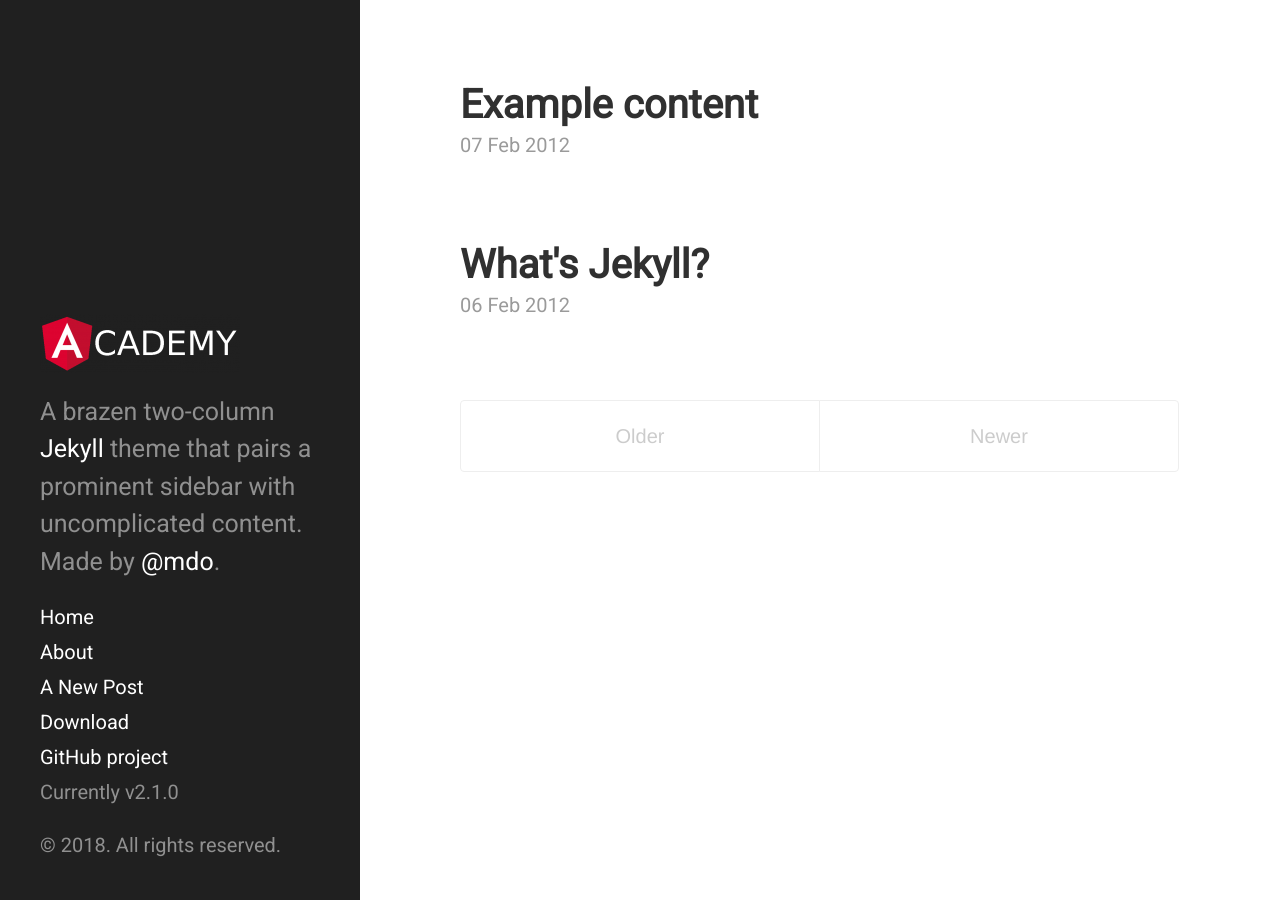
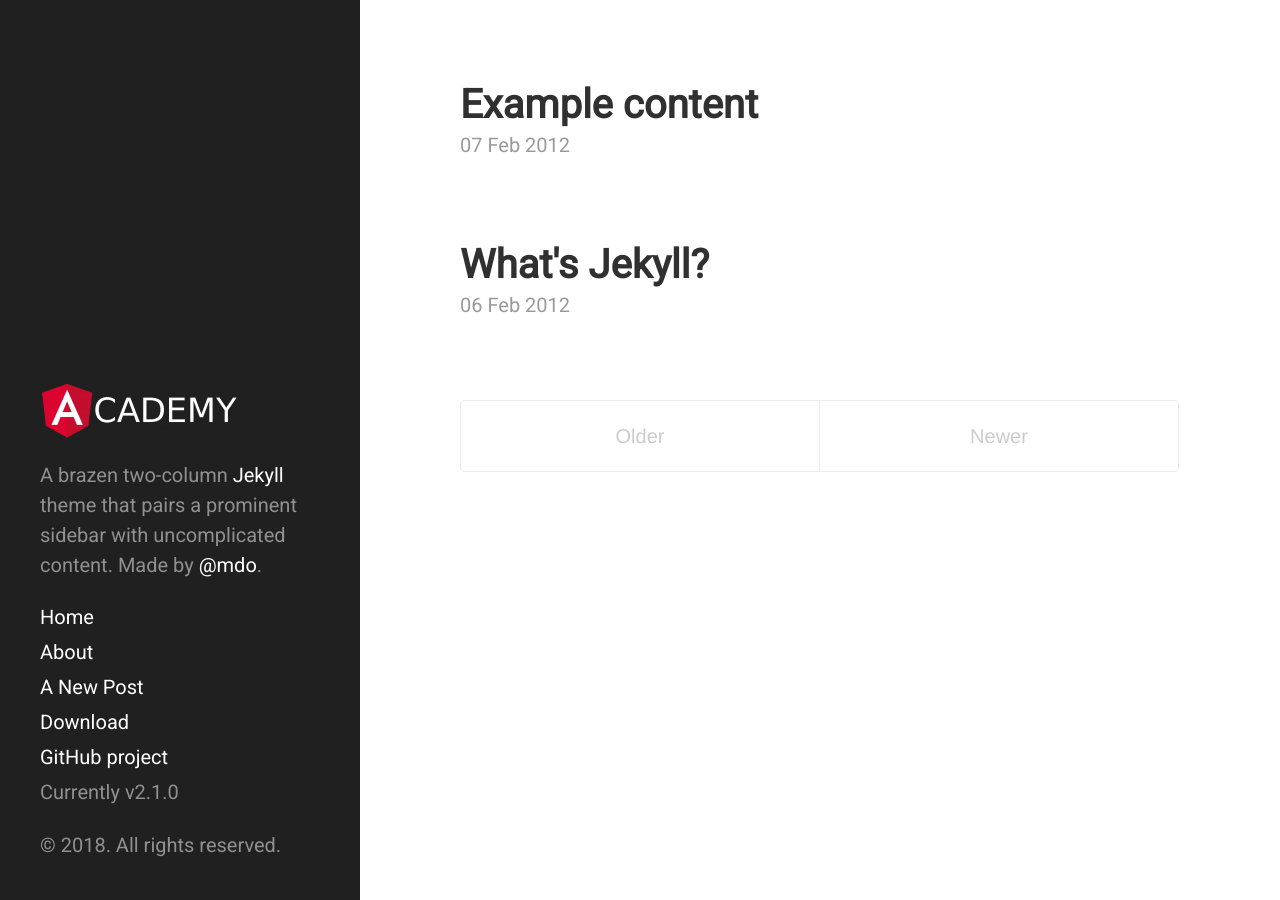
Before and after one commit to bartosz-io/home-page, a Jekyll site: the page built from index.html, in a window 1280 px wide. Built offline with Jekyll 4.4.1, drawn with Linux system fonts in a browser that asks for light colours; the list of posts is cut into pages by our own code.

Commit message:
Update poole.css

```diff
--- a/public/css/poole.css
+++ b/public/css/poole.css
@@ -259,7 +259,6 @@ tbody tr:nth-child(odd) th {
  */
 
 .lead {
-  font-size: 1.25rem;
   font-weight: 300;
 }
 
```
